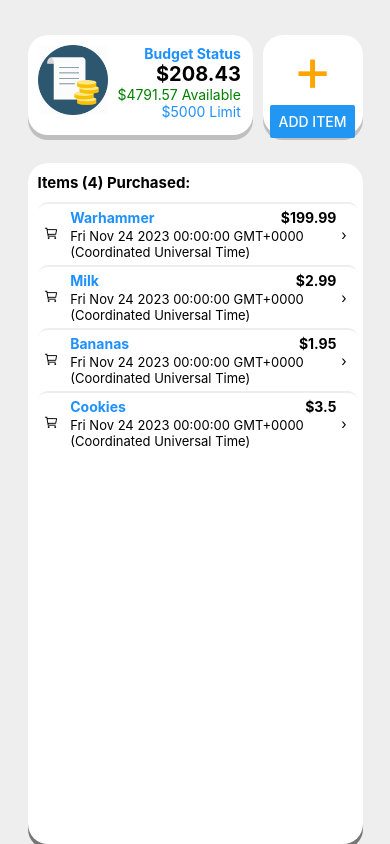
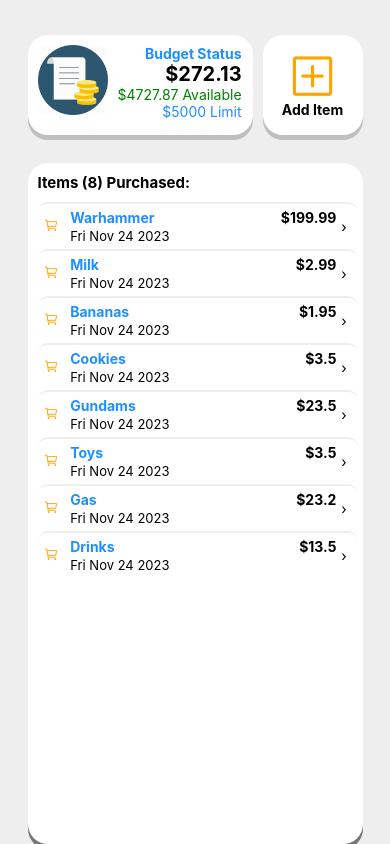
Before and after one commit to dtuyenng/simple-money-reactna, a React Native app: screen / in a window 390 px wide. Built offline with nearby package versions, Linux system fonts and the light colour scheme.

Commit message:
Modal Slider
added

```diff
--- a/App.tsx
+++ b/App.tsx
@@ -38,7 +38,10 @@ export default function App() {
       <SafeAreaView style={styles.container}>
         <View style={styles.header}>
           <BudgetStatusView budget={budget}></BudgetStatusView>
-          <AddItemButton onPress={() => setModalVisible(true)} />
+          <AddItemButton
+            title="Add Item"
+            onPress={() => setModalVisible(true)}
+          />
         </View>
         <View style={styles.content}>
           <PurchasedItemView
@@ -49,6 +52,7 @@ export default function App() {
         <Modal visible={modalVisible} animationType="slide">
           <SafeAreaView>
             <Button title="Cancel" onPress={() => setModalVisible(false)} />
+            <Text>PlaceHolder ADD ITEM FORM</Text>
           </SafeAreaView>
         </Modal>
       </SafeAreaView>
--- a/Budget.tsx
+++ b/Budget.tsx
@@ -17,6 +17,10 @@ let monthlyBudget: Budget = {
     { id: 2, name: "Milk", amount: 2.99, date: new Date("2023-11-24") },
     { id: 3, name: "Bananas", amount: 1.95, date: new Date("2023-11-24") },
     { id: 4, name: "Cookies", amount: 3.5, date: new Date("2023-11-24") },
+    { id: 5, name: "Gundams", amount: 23.5, date: new Date("2023-11-24") },
+    { id: 6, name: "Toys", amount: 3.5, date: new Date("2023-11-24") },
+    { id: 7, name: "Gas", amount: 23.2, date: new Date("2023-11-24") },
+    { id: 8, name: "Drinks", amount: 13.5, date: new Date("2023-11-24") },
   ],
 };
 
--- a/components/AddItemButton.tsx
+++ b/components/AddItemButton.tsx
@@ -1,17 +1,29 @@
 import { useState } from "react";
-import { StyleSheet, Text, View, Button } from "react-native";
+import {
+  StyleSheet,
+  Text,
+  View,
+  Button,
+  TouchableWithoutFeedback,
+  TouchableOpacity,
+  TouchableHighlight,
+} from "react-native";
 import { Modal } from "react-native";
+import { AntDesign } from "@expo/vector-icons";
 
 interface Props {
   onPress: () => void;
+  title: string;
 }
 
-function AddItemButton({ onPress }: Props) {
+function AddItemButton({ onPress, title }: Props) {
   return (
-    <View style={styles.container}>
-      <Text style={styles.buttonIcon}>+</Text>
-      <Button title="Add Item" onPress={onPress} />
-    </View>
+    <TouchableOpacity onPress={onPress}>
+      <View style={styles.container}>
+        <AntDesign name="plussquareo" size={45} color="orange" />
+        <Text style={styles.buttonTitle}>{title}</Text>
+      </View>
+    </TouchableOpacity>
   );
 } //Change button component to a touchablewithoutfeedback
 
@@ -35,7 +47,7 @@ const styles = StyleSheet.create({
     fontSize: 60,
   },
   buttonTitle: {
-    color: "dodgerblue",
+    color: "black",
     fontWeight: "bold",
   },
 });
--- a/components/ListItem.tsx
+++ b/components/ListItem.tsx
@@ -33,7 +33,7 @@ function ListItem({
               style={styles.cartIcon}
               name="ios-cart-outline"
               size={15}
-              color="black"
+              color="orange"
             />
             <View style={styles.innerContainer}>
               <View style={styles.nameAndPrice_Container}>
--- a/components/PurchasedItemView.tsx
+++ b/components/PurchasedItemView.tsx
@@ -27,7 +27,7 @@ function PurchasedItemView({ purchasedItems, onPress }: Props) {
           <ListItem
             itemName={item.name}
             itemCost={item.amount.toString()}
-            purchaseDate={item.date.toString()}
+            purchaseDate={item.date.toDateString()}
             onPress={() => item}
             renderRightActions={() => (
               <DeleteItemButton onPress={() => onPress(item)} />
```
